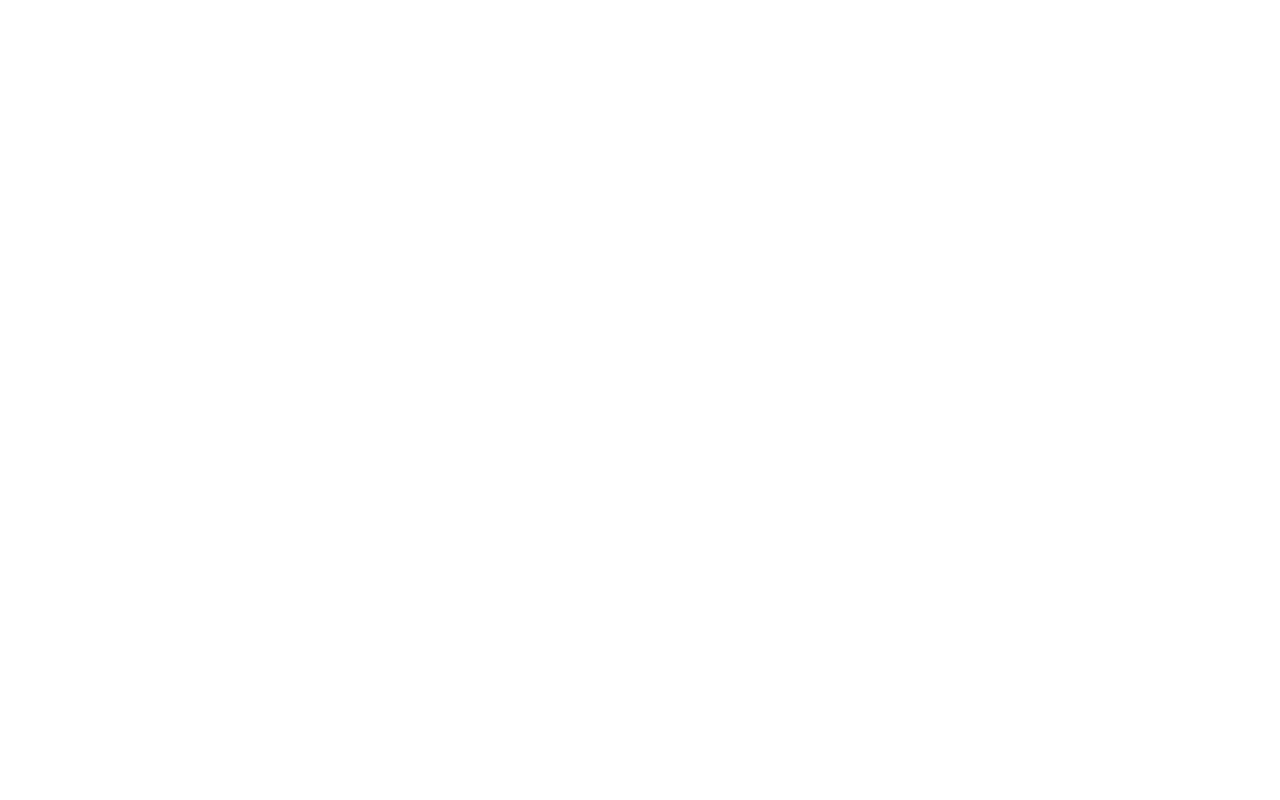
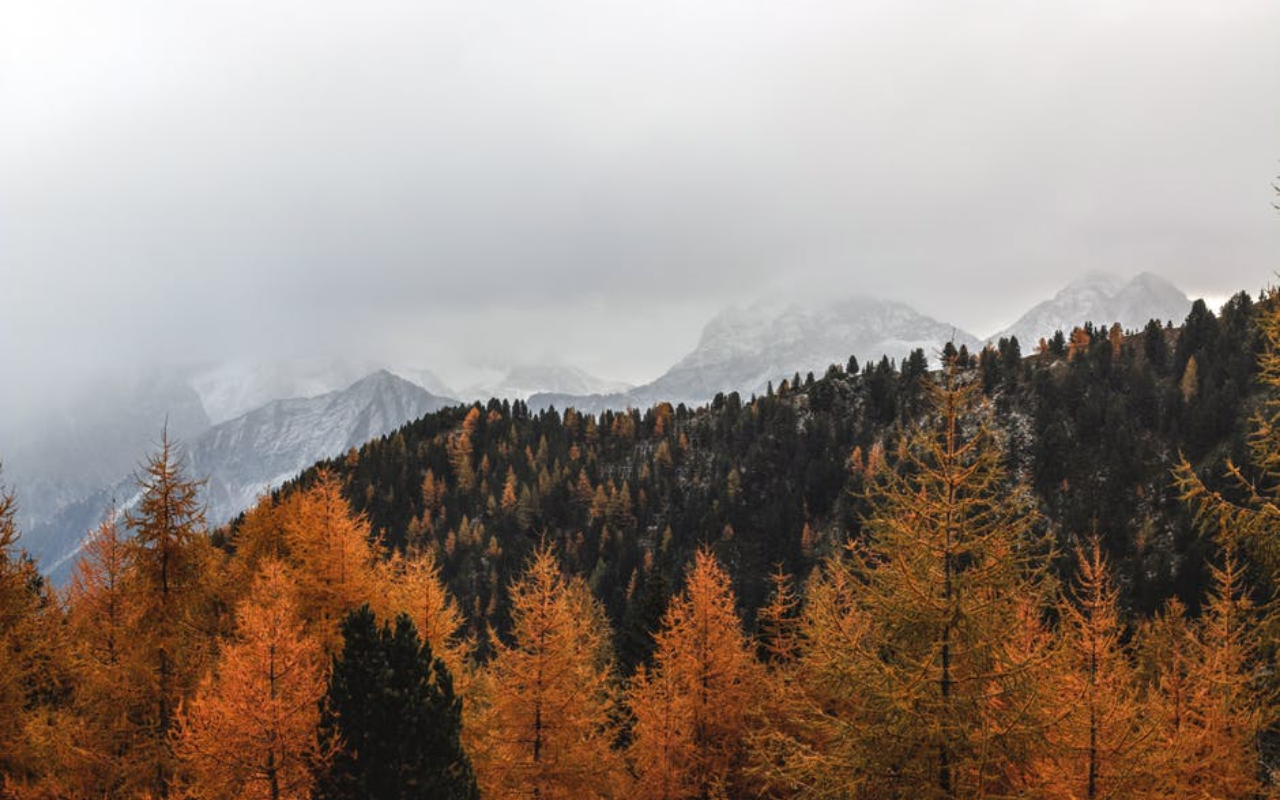
Before and after one commit to annukampa/scribbler, a plain HTML site: page index.html in a window 1280 px wide. Drawn offline with nearby package versions, Linux system fonts and the light colour scheme; a web font is replaced by a local one.

Commit message:
Background image set.

```diff
--- a/index.html
+++ b/index.html
@@ -9,10 +9,14 @@
     <link rel="stylesheet" href="path/to/font-awesome/css/font-awesome.min.css">
     <!-- TODO: Include Google Fonts file here -->
     <link href="https://fonts.googleapis.com/css?family=Montez&display=swap" rel="stylesheet">
+    <link href="styles/index.css" rel="stylesheet">
 </head>
 
 <body>
     <!-- TODO: Include all your code for the header and home page here -->
+    <div class="bg">
+
+    </div>
     <!-- JavaScript Bundle with Popper -->
     <script src="https://cdn.jsdelivr.net/npm/bootstrap@5.0.0/dist/js/bootstrap.bundle.min.js"
             integrity="sha384-p34f1UUtsS3wqzfto5wAAmdvj+osOnFyQFpp4Ua3gs/ZVWx6oOypYoCJhGGScy+8"
--- a/styles/index.css
+++ b/styles/index.css
@@ -0,0 +1,11 @@
+body, html {
+    height: 100%;
+    margin: 0;
+}
+.bg {
+    background-image: url(".././images/background.jpg");
+    height: 100%;
+    background-position: center;
+    background-repeat: no-repeat;
+    background-size: cover;
+}
```
Also changed, not shown: html/postslist.html (+9 -0 lines).
